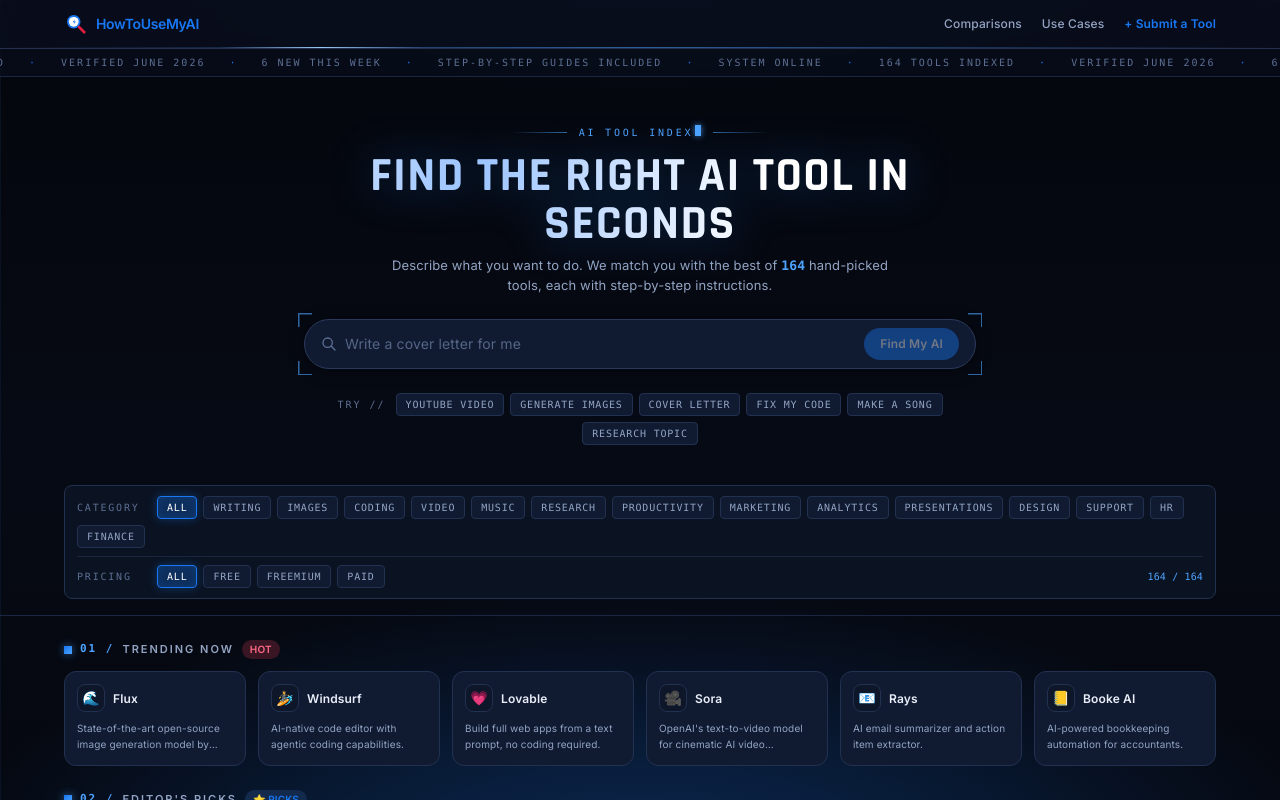
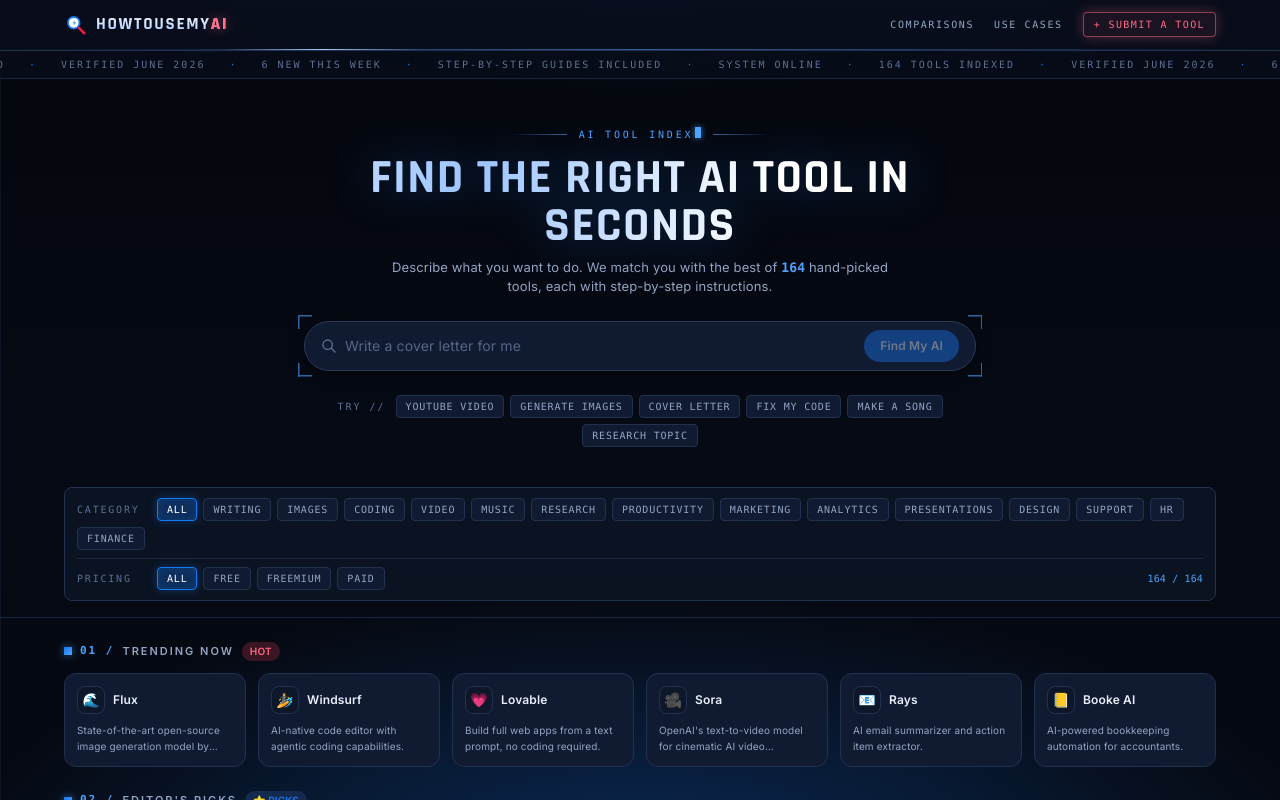
Before and after one commit to crithitlel/howtousemyai, a Next.js app: page / in a window 1280 px wide. Shown: the top 800 px of the page. Built offline with nearby package versions, Linux system fonts and the light colour scheme.

Commit message:
Site-wide header upgrade: tech wordmark with red AI accent, mono nav links, red submit chip, mono back links; full header on tool pages

```diff
--- a/app/best-ai-for/[use-case]/page.tsx
+++ b/app/best-ai-for/[use-case]/page.tsx
@@ -404,9 +404,9 @@
         <div className="max-w-4xl mx-auto flex items-center justify-between">
           <Link href="/" className="flex items-center gap-2.5">
             <Logo size={28} />
-            <span className="font-semibold text-[#1877F2] text-sm tracking-tight">HowToUseMyAI</span>
+            <span className="brand-mark">HowToUseMy<span className="brand-ai">AI</span></span>
           </Link>
-          <Link href="/submit" className="text-xs text-[#1877F2] font-medium hover:opacity-80">+ Submit a Tool</Link>
+          <Link href="/submit" className="submit-chip">+ Submit a Tool</Link>
         </div>
       </header>
 
--- a/app/best-ai-for/page.tsx
+++ b/app/best-ai-for/page.tsx
@@ -59,9 +59,9 @@
         <div className="max-w-4xl mx-auto flex items-center justify-between">
           <Link href="/" className="flex items-center gap-2.5">
             <Logo size={28} />
-            <span className="font-semibold text-[#1877F2] text-sm tracking-tight">HowToUseMyAI</span>
+            <span className="brand-mark">HowToUseMy<span className="brand-ai">AI</span></span>
           </Link>
-          <Link href="/submit" className="text-xs text-[#1877F2] font-medium hover:opacity-80">+ Submit a Tool</Link>
+          <Link href="/submit" className="submit-chip">+ Submit a Tool</Link>
         </div>
       </header>
 
--- a/app/compare/[slug]/page.tsx
+++ b/app/compare/[slug]/page.tsx
@@ -368,7 +368,7 @@
         <div className="max-w-4xl mx-auto flex items-center justify-between">
           <Link href="/" className="flex items-center gap-2.5">
             <Logo size={28} />
-            <span className="font-semibold text-[#1877F2] text-sm tracking-tight">HowToUseMyAI</span>
+            <span className="brand-mark">HowToUseMy<span className="brand-ai">AI</span></span>
           </Link>
           <span className="text-xs text-[#93a4c3] bg-[#0d1729] border border-[#233150] px-3 py-1 rounded-full">{data.category}</span>
         </div>
--- a/app/compare/page.tsx
+++ b/app/compare/page.tsx
@@ -49,9 +49,9 @@
         <div className="max-w-4xl mx-auto flex items-center justify-between">
           <Link href="/" className="flex items-center gap-2.5">
             <Logo size={28} />
-            <span className="font-semibold text-[#1877F2] text-sm tracking-tight">HowToUseMyAI</span>
+            <span className="brand-mark">HowToUseMy<span className="brand-ai">AI</span></span>
           </Link>
-          <Link href="/submit" className="text-xs text-[#1877F2] font-medium hover:opacity-80">+ Submit a Tool</Link>
+          <Link href="/submit" className="submit-chip">+ Submit a Tool</Link>
         </div>
       </header>
 
--- a/app/globals.css
+++ b/app/globals.css
@@ -85,6 +85,81 @@
   margin-left: 2px;
   animation: blink 1.1s steps(1) infinite;
   box-shadow: 0 0 6px rgba(77, 163, 255, 0.8);
+}
+
+/* Brand wordmark — tech font, gradient ink, red AI accent */
+.brand-mark {
+  font-family: var(--font-tech), var(--font-inter), sans-serif;
+  font-weight: 700;
+  font-size: 17px;
+  text-transform: uppercase;
+  letter-spacing: 0.1em;
+  background: linear-gradient(180deg, #ffffff, #8fbcff);
+  -webkit-background-clip: text;
+  background-clip: text;
+  color: transparent;
+}
+.brand-ai {
+  -webkit-text-fill-color: #ff6b85;
+  color: #ff6b85;
+  text-shadow: 0 0 12px rgba(255, 107, 133, 0.65);
+}
+
+/* Header nav links — mono system style */
+.nav-link {
+  font-family: ui-monospace, "SF Mono", Menlo, "Roboto Mono", monospace;
+  font-size: 10px;
+  letter-spacing: 0.16em;
+  text-transform: uppercase;
+  color: #93a4c3;
+  transition: color 0.15s ease, text-shadow 0.15s ease;
+}
+.nav-link:hover {
+  color: #4da3ff;
+  text-shadow: 0 0 10px rgba(77, 163, 255, 0.55);
+}
+
+/* Back link — mono system style */
+.back-link {
+  font-family: ui-monospace, "SF Mono", Menlo, "Roboto Mono", monospace;
+  font-size: 10px;
+  letter-spacing: 0.16em;
+  text-transform: uppercase;
+  color: #4da3ff;
+  display: inline-flex;
+  align-items: center;
+  gap: 6px;
+  transition: color 0.15s ease, text-shadow 0.15s ease;
+}
+.back-link:hover {
+  color: #fff;
+  text-shadow: 0 0 10px rgba(77, 163, 255, 0.6);
+}
+
+/* Submit chip — red HUD accent with pulse */
+.submit-chip {
+  font-family: ui-monospace, "SF Mono", Menlo, "Roboto Mono", monospace;
+  font-size: 10px;
+  letter-spacing: 0.14em;
+  text-transform: uppercase;
+  color: #ff6b85;
+  border: 1px solid rgba(255, 107, 133, 0.5);
+  border-radius: 4px;
+  padding: 4px 10px;
+  background: rgba(255, 107, 133, 0.08);
+  white-space: nowrap;
+  transition: color 0.2s ease, background 0.2s ease, box-shadow 0.2s ease;
+  animation: submit-pulse 3s ease-in-out infinite;
+}
+.submit-chip:hover {
+  color: #fff;
+  background: rgba(255, 107, 133, 0.25);
+  box-shadow: 0 0 18px rgba(255, 107, 133, 0.45);
+  animation: none;
+}
+@keyframes submit-pulse {
+  0%, 100% { box-shadow: 0 0 6px rgba(255, 107, 133, 0.12); }
+  50%      { box-shadow: 0 0 16px rgba(255, 107, 133, 0.4); }
 }
 
 /* Mono "system" type */
@@ -257,7 +332,7 @@
 .tool-card:hover::after { opacity: 1; }
 
 @media (prefers-reduced-motion: reduce) {
-  .ticker-track, .header-glow-line::after, .hero-title, .cursor-blink { animation: none; }
+  .ticker-track, .header-glow-line::after, .hero-title, .cursor-blink, .submit-chip { animation: none; }
   .reveal { opacity: 1; transform: none; transition: none; }
 }
 
--- a/app/not-found.tsx
+++ b/app/not-found.tsx
@@ -14,7 +14,7 @@
           <nav className="hidden md:flex items-center gap-7 text-sm">
             <Link href="/#tools" className="text-white/50 hover:text-white transition-colors">Browse</Link>
             <Link href="/recommend?q=what+is+the+best+AI+tool+for+me" className="text-white/50 hover:text-white transition-colors">Recommend Me</Link>
-            <Link href="/submit" className="text-[#1877F2] font-medium hover:opacity-80 transition-opacity">+ Submit a Tool</Link>
+            <Link href="/submit" className="submit-chip">+ Submit a Tool</Link>
           </nav>
         </div>
       </header>
--- a/app/page.tsx
+++ b/app/page.tsx
@@ -198,12 +198,12 @@
         <div className="max-w-6xl mx-auto flex items-center justify-between gap-4">
           <a href="/" className="flex items-center gap-2 flex-shrink-0">
             <Logo size={24} />
-            <span className="font-semibold text-[#1877F2] text-sm tracking-tight">HowToUseMyAI</span>
+            <span className="brand-mark">HowToUseMy<span className="brand-ai">AI</span></span>
           </a>
           <nav className="flex items-center gap-5">
-            <a href="/compare" className="text-xs text-[#93a4c3] font-medium hover:text-[#1877F2] transition-colors whitespace-nowrap">Comparisons</a>
-            <a href="/best-ai-for" className="text-xs text-[#93a4c3] font-medium hover:text-[#1877F2] transition-colors whitespace-nowrap hidden sm:inline">Use Cases</a>
-            <a href="/submit" className="text-xs text-[#1877F2] font-semibold hover:opacity-80 transition-opacity whitespace-nowrap">+ Submit a Tool</a>
+            <a href="/compare" className="nav-link whitespace-nowrap">Comparisons</a>
+            <a href="/best-ai-for" className="nav-link whitespace-nowrap hidden sm:inline">Use Cases</a>
+            <a href="/submit" className="submit-chip">+ Submit a Tool</a>
           </nav>
         </div>
       </header>
--- a/app/recommend/page.tsx
+++ b/app/recommend/page.tsx
@@ -207,7 +207,7 @@
         <div className="max-w-6xl mx-auto flex items-center justify-between gap-4">
           <a href="/" className="flex items-center gap-2 flex-shrink-0">
             <Logo size={24} />
-            <span className="font-semibold text-[#1877F2] text-sm tracking-tight">HowToUseMyAI</span>
+            <span className="brand-mark">HowToUseMy<span className="brand-ai">AI</span></span>
           </a>
           <button
             onClick={() => router.push("/")}
--- a/app/submit/page.tsx
+++ b/app/submit/page.tsx
@@ -41,9 +41,9 @@
         <div className="max-w-6xl mx-auto flex items-center justify-between gap-4">
           <a href="/" className="flex items-center gap-2 flex-shrink-0">
             <Logo size={24} />
-            <span className="font-semibold text-[#1877F2] text-sm tracking-tight">HowToUseMyAI</span>
+            <span className="brand-mark">HowToUseMy<span className="brand-ai">AI</span></span>
           </a>
-          <a href="/" className="text-xs text-[#93a4c3] hover:text-[#1877F2] font-medium transition-colors whitespace-nowrap">← Back</a>
+          <a href="/" className="back-link whitespace-nowrap">← Back</a>
         </div>
       </header>
 
--- a/app/tools/[slug]/page.tsx
+++ b/app/tools/[slug]/page.tsx
@@ -2016,7 +2016,7 @@
     return (
       <div className="min-h-screen">
         <div className="px-6 pt-6 pb-2 max-w-3xl mx-auto">
-          <button onClick={() => router.push("/")} className="text-sm text-[#1877F2] hover:underline">
+          <button onClick={() => router.push("/")} className="back-link">
             ← Back to all tools
           </button>
         </div>
@@ -2056,7 +2056,7 @@
     return (
       <div className="min-h-screen flex flex-col items-center justify-center gap-4 px-6">
         <h1 className="text-2xl font-semibold text-[#e9eef8]">Tool not found</h1>
-        <Link href="/" className="text-[#1877F2] text-sm hover:underline">
+        <Link href="/" className="back-link">
           ← Back to all tools
         </Link>
       </div>
@@ -2106,12 +2106,23 @@
   return (
     <div className="min-h-screen">
       <script type="application/ld+json" dangerouslySetInnerHTML={{ __html: JSON.stringify(faqSchema) }} />
+      {/* Sticky site header */}
+      <header className="sticky top-0 z-30 bg-[#0a0f1e]/85 backdrop-blur border-b border-[#233150] px-6 py-3">
+        <div className="header-glow-line absolute bottom-0 left-0 right-0" />
+        <div className="max-w-6xl mx-auto flex items-center justify-between gap-4">
+          <a href="/" className="flex items-center gap-2 flex-shrink-0">
+            <span className="brand-mark">HowToUseMy<span className="brand-ai">AI</span></span>
+          </a>
+          <nav className="flex items-center gap-5">
+            <a href="/compare" className="nav-link whitespace-nowrap">Comparisons</a>
+            <a href="/best-ai-for" className="nav-link whitespace-nowrap hidden sm:inline">Use Cases</a>
+            <a href="/submit" className="submit-chip">+ Submit a Tool</a>
+          </nav>
+        </div>
+      </header>
       {/* Top nav */}
       <div className="px-6 pt-6 pb-2 max-w-3xl mx-auto">
-        <button
-          onClick={() => router.push("/")}
-          className="text-sm text-[#1877F2] hover:underline"
-        >
+        <button onClick={() => router.push("/")} className="back-link">
           ← All Tools
         </button>
       </div>
--- a/app/tools/page.tsx
+++ b/app/tools/page.tsx
@@ -60,9 +60,9 @@
         <div className="max-w-5xl mx-auto flex items-center justify-between">
           <Link href="/" className="flex items-center gap-2.5">
             <Logo size={28} />
-            <span className="font-semibold text-[#1877F2] text-sm tracking-tight">HowToUseMyAI</span>
+            <span className="brand-mark">HowToUseMy<span className="brand-ai">AI</span></span>
           </Link>
-          <Link href="/submit" className="text-xs text-[#1877F2] font-medium hover:opacity-80">+ Submit a Tool</Link>
+          <Link href="/submit" className="submit-chip">+ Submit a Tool</Link>
         </div>
       </header>
 
```
